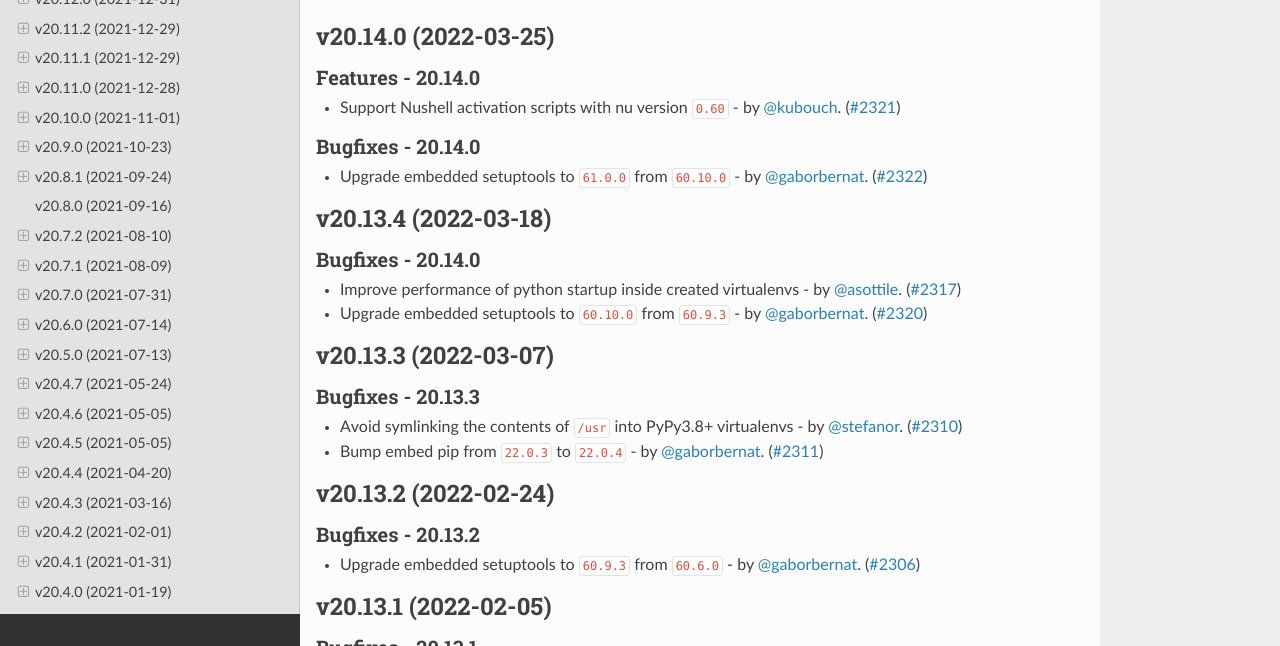
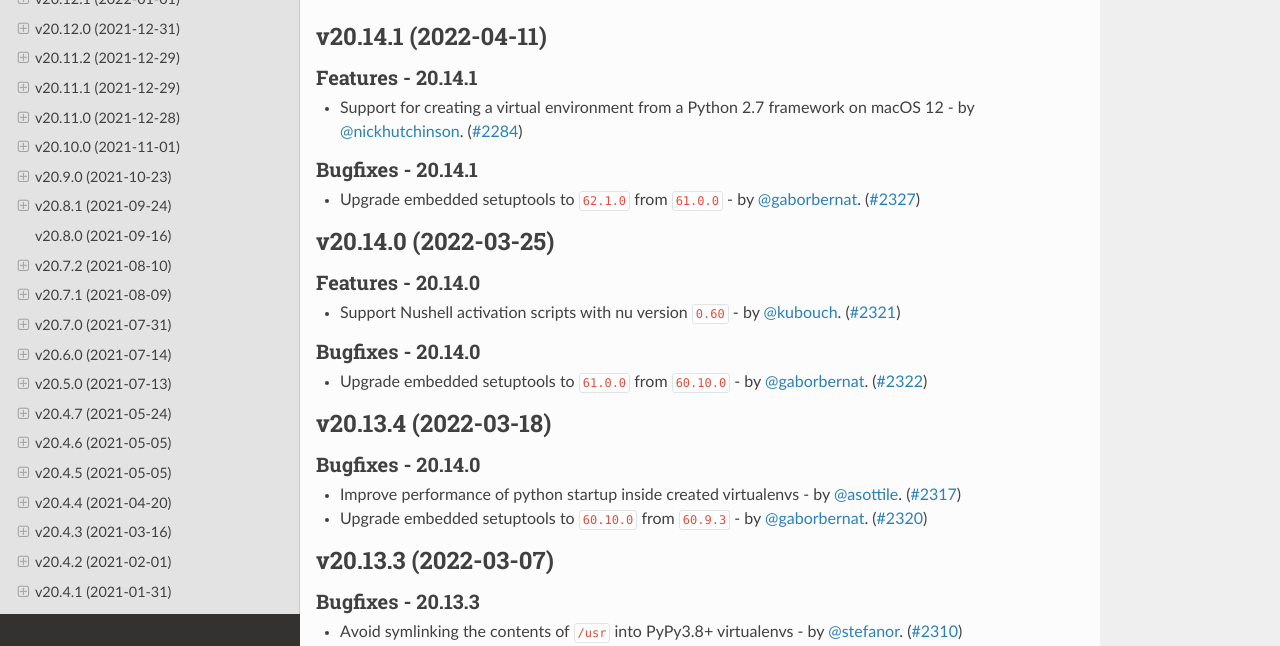
Before and after one commit to pypa/virtualenv, a Sphinx documentation site: the page built from docs/changelog.rst, in a window 1280 px wide and 900 px high, cut to the strip 254-900 px from the top of the window. Built offline with Sphinx 7.4.7 and the Read the Docs theme 2.0.0, drawn with Linux system fonts in a browser that asks for light colours; pages that are not in the unit, such as notebooks, are missing from menus; the version number could not be read and is left out; some of the changed text lies outside the part shown.

Commit message:
release 20.14.1

```diff
--- a/docs/changelog.rst
+++ b/docs/changelog.rst
@@ -4,6 +4,18 @@
 .. include:: _draft.rst
 
 .. towncrier release notes start
+
+v20.14.1 (2022-04-11)
+---------------------
+
+Features - 20.14.1
+~~~~~~~~~~~~~~~~~~
+- Support for creating a virtual environment from a Python 2.7 framework on macOS 12 - by :user:`nickhutchinson`. (`#2284 <https://github.com/pypa/virtualenv/issues/2284>`_)
+
+Bugfixes - 20.14.1
+~~~~~~~~~~~~~~~~~~
+- Upgrade embedded setuptools to ``62.1.0`` from ``61.0.0`` - by :user:`gaborbernat`. (`#2327 <https://github.com/pypa/virtualenv/issues/2327>`_)
+
 
 v20.14.0 (2022-03-25)
 ---------------------
--- a/docs/changelog/2284.feature.rst
+++ /dev/null
@@ -1 +0,0 @@
-Support for creating a virtual environment from a Python 2.7 framework on macOS 12 - by :user:`nickhutchinson`.
--- a/docs/changelog/2327.bugfix.rst
+++ /dev/null
@@ -1 +0,0 @@
-Upgrade embedded setuptools to ``62.1.0`` from ``61.0.0`` - by :user:`gaborbernat`.
```
